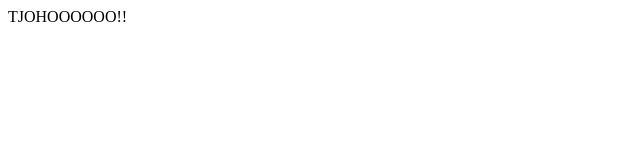
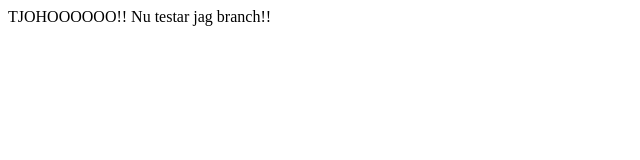
Before and after one commit to jessicaagren/git-test, a plain HTML site: page index.html in a window 1280 px wide. Shown: the whole page, without its empty margins (0-640 px from the left). Drawn offline with Linux system fonts and the light colour scheme.

Commit message:
ny branch html text

```diff
--- a/index.html
+++ b/index.html
@@ -6,6 +6,6 @@
     <title>Document</title>
   </head>
   <body>
-    TJOHOOOOOO!!
+    TJOHOOOOOO!! Nu testar jag branch!!
   </body>
 </html>
```
